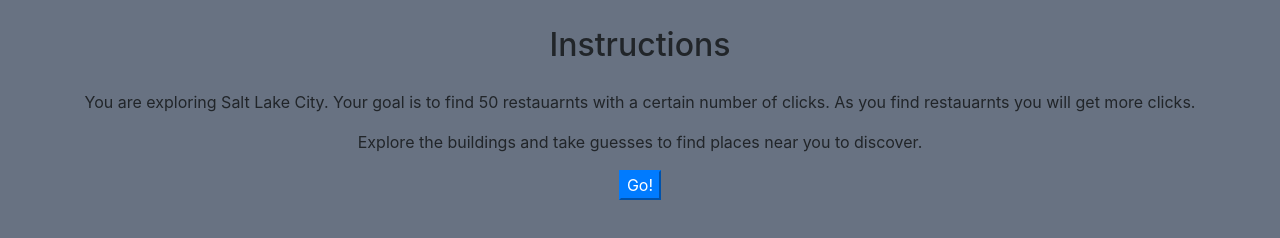
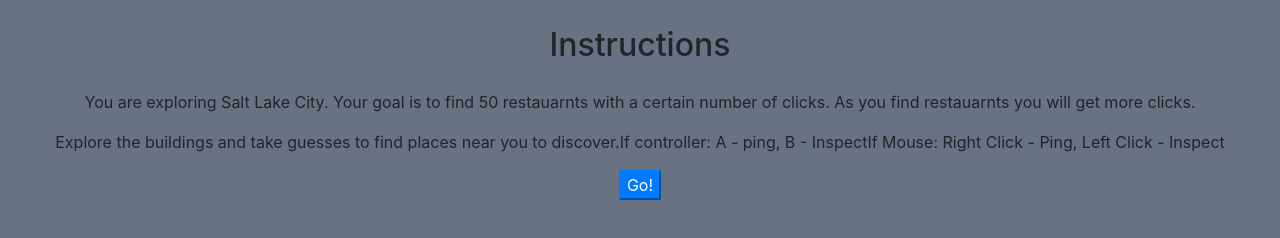
Before and after one commit to jefullmer/jefullmer.github.io, a plain HTML site: page Instructions.html in a window 1280 px wide. Drawn offline with Linux system fonts and the light colour scheme.

Commit message:
aw
oiwiodahwid

```diff
--- a/Instructions.html
+++ b/Instructions.html
@@ -15,6 +15,8 @@
             <div class="row justify-content-md-center">
                 <p>You are exploring Salt Lake City. Your goal is to find 50 restauarnts with a certain number of clicks. As you find restauarnts you will get more clicks.</p>
                 <p>Explore the buildings and take guesses to find places near you to discover.</p>
+                <p>If controller: A - ping, B - Inspect</p>
+                <p>If Mouse: Right Click - Ping, Left Click - Inspect</p>
             </div>
             <div class="row justify-content-md-center">
                 <form action="https://jefullmer.github.io/HackTheU%20%20MapDiscover.html">
```
Also changed, not shown: HackTheU  MapDiscover.html (+3 -3 lines).
